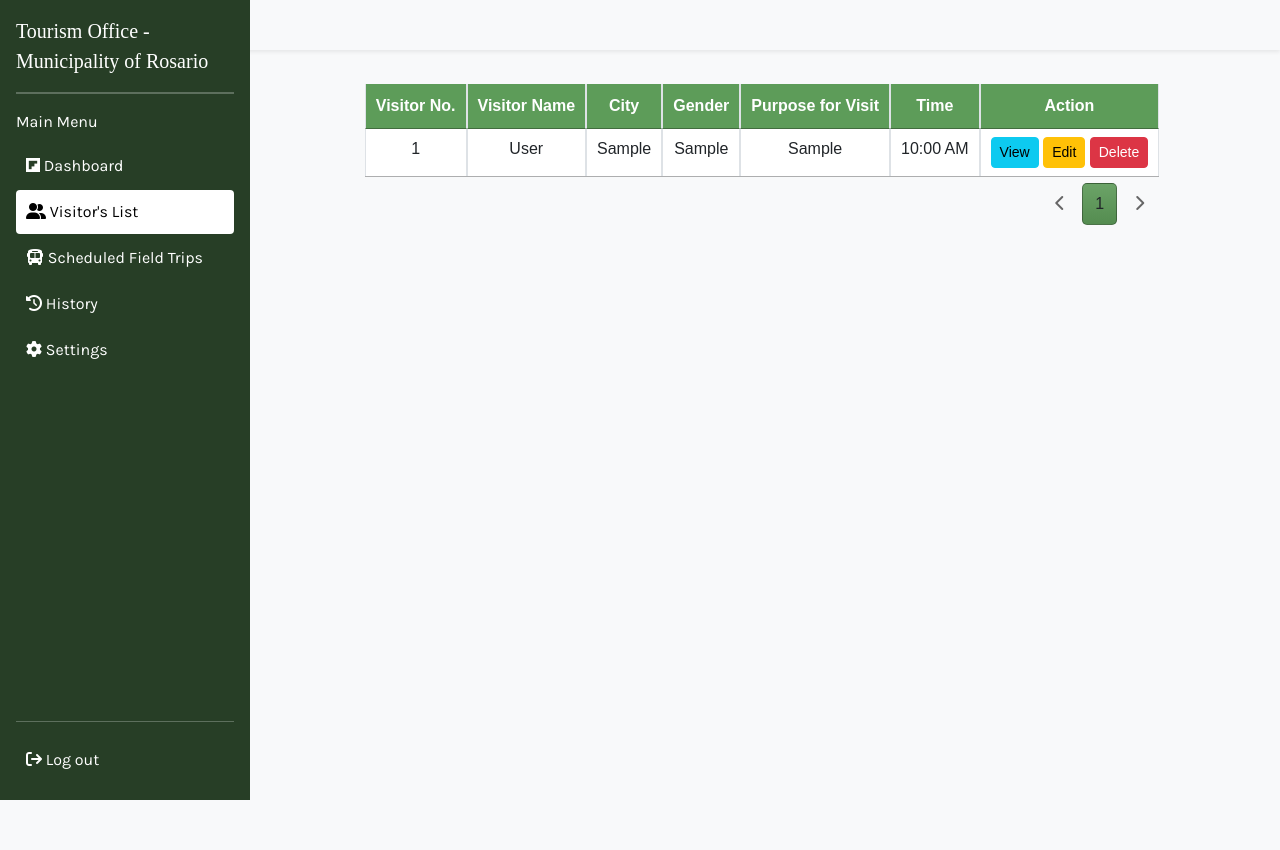
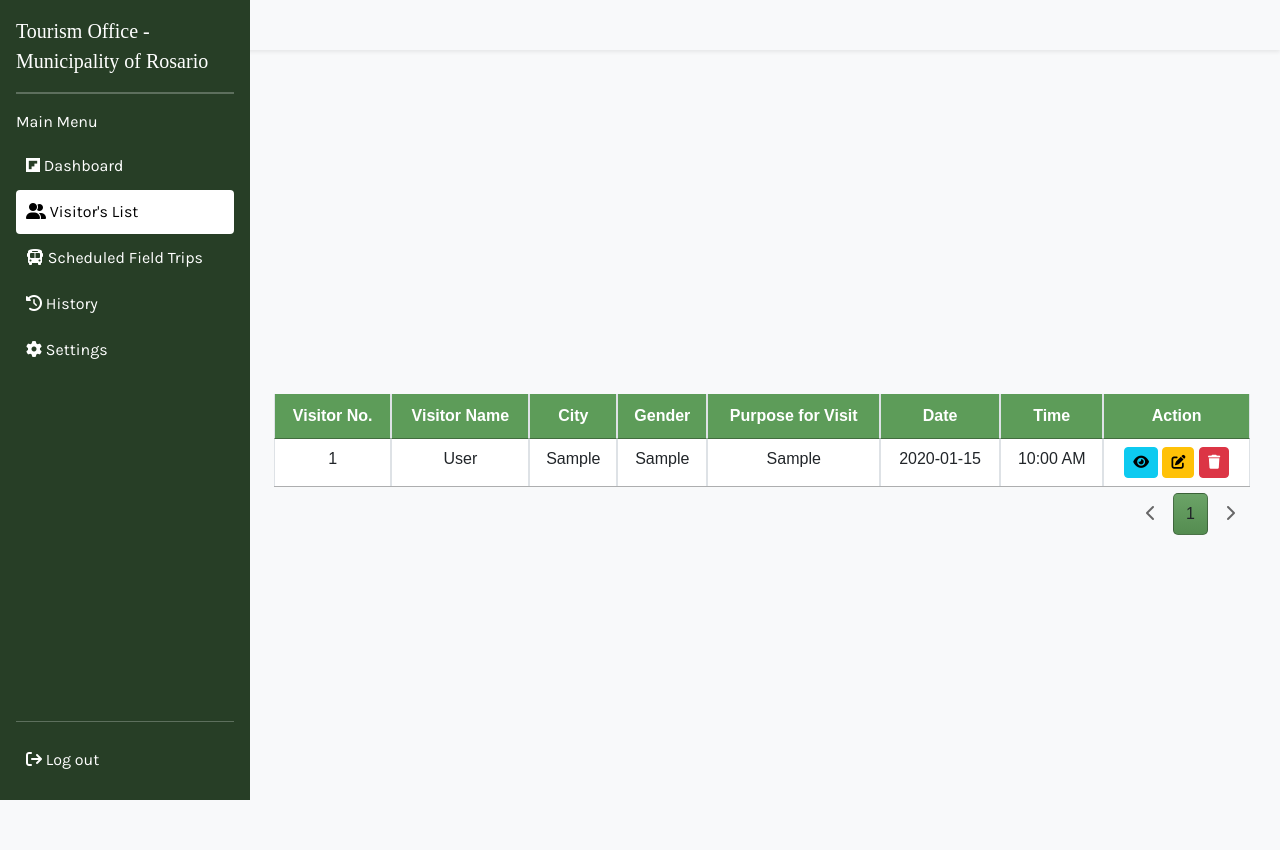
Before and after one commit to damoojiii/oplan_casa, a PHP site: page /visitorslist.php in a window 1280 px wide. Before the commit the page ends 800 px from the top, so only its background shows below. Run offline with PHP 8.4, Linux system fonts and the light colour scheme; the visitor is signed in with stand-in values (Sample User, id 1); tables that the repository leaves empty or names only in its code hold one stand-in row (values such as "Sample post"); some libraries are stand-ins or nearby versions.

Commit message:
may dinagdag lang pi

```diff
--- a/visitorslist.php
+++ b/visitorslist.php
@@ -184,13 +184,6 @@
             --bs-btn-border-color: #5D9C59 !important;
             --bs-btn-hover-bg: #5D9C59 !important;
         }
-
-        #table-container {
-            display: flex;
-            justify-content: center;
-            align-items: center;
-            flex-direction: column;
-        }
     </style>
 </head>
 <body>
@@ -231,8 +224,8 @@
         </div>
     </div>
 
-    <div id="main-content" class="container mt-1 d-flex justify-content-center">
-        <div id="table-container" class="w-100">
+    <div id="main-content" class="container d-flex justify-content-center align-items-center vh-100">
+        <div id="table-container" class="w-100 container-fluid">
             <table id="visitorTable" class="table table-bordered text-center">
                 <thead class="bg-dark text-white">
                     <tr>
@@ -241,26 +234,30 @@
                         <th>City</th>
                         <th>Gender</th>
                         <th>Purpose for Visit</th>
+                        <th>Date</th>
                         <th>Time</th>
                         <th>Action</th>
                     </tr>
                 </thead>
                 <tbody>
                     <?php
-                        $sql = "SELECT visitor_id, fullName, city, gender, reason, time FROM visitors ORDER BY visitor_id ASC";
+                        $sql = "SELECT visitor_id, fullName, city, gender, reason, time, photo FROM visitors ORDER BY visitor_id ASC";
 
                         $stmt = $conn->prepare($sql);
                         $stmt->execute();
                         $result = $stmt->get_result();
 
                         while ($row = $result->fetch_assoc()) {
+                            $formattedDate = date("Y-m-d", strtotime($row['time']));
                             $formattedTime = date("h:i A", strtotime($row['time']));
+
                             echo "<tr>
                                 <td>{$row['visitor_id']}</td>
                                 <td>" . ucwords(strtolower($row['fullName'])) . "</td>
                                 <td>{$row['city']}</td>
                                 <td>{$row['gender']}</td>
                                 <td>{$row['reason']}</td>
+                                <td>{$formattedDate}</td>
                                 <td>{$formattedTime}</td>
                                 <td>
                                     <a href='#'
@@ -274,7 +271,7 @@
                                         data-photo='" . (!empty($row['photo']) ? $row['photo'] : 'default.jpg') . "'
                                         data-bs-toggle='modal'
                                         data-bs-target='#viewVisitorModal'>
-                                        View
+                                        <i class='fa-solid fa-eye'></i>
                                     </a>
                                     <a href='#'
                                         class='btn btn-warning btn-sm edit-btn'
@@ -285,9 +282,9 @@
                                         data-reason='" . htmlspecialchars($row['reason'], ENT_QUOTES, 'UTF-8') . "'
                                         data-bs-toggle='modal'
                                         data-bs-target='#editVisitorModal'>
-                                        Edit
+                                        <i class='fa-solid fa-pen-to-square'></i>
                                     </a>
-                                    <a href='deleteVisitor.php?id={$row['visitor_id']}' class='btn btn-danger btn-sm' onclick='return confirm(\"Are you sure?\")'>Delete</a>
+                                    <a href='deleteVisitor.php?id={$row['visitor_id']}' class='btn btn-danger btn-sm' onclick='return confirm(\"Are you sure?\")'><i class='fa-solid fa-trash'></i></a>
                                 </td>
                             </tr>";
                         }
@@ -309,7 +306,7 @@
                     <div class="modal-body">
                         <div class="row">
                         <div class="col-md-4 text-center">
-                                <img id="visitorPhoto" src="default.jpg" alt="Visitor Photo" class="img-fluid rounded-circle mb-3" style="width: 150px; height: 150px;">
+                            <img id="visitorPhoto" src="default.jpg" alt="Visitor Photo" class="img-fluid mx-auto mb-3" style="width: 150px; height: 150px; border-radius: 10px; border: 2px solid #ddd;">
                         </div>
                             <div class="col-md-8">
                                 <p><strong>Full Name:</strong> <span id="viewFullName"></span></p>
@@ -398,16 +395,15 @@
             }, 500);
         });
 
-        $(document).ready(function () {
-            // Handle the view button click
         $(".view-btn").click(function () {
-                /* var id = $(this).data("id"); */
             var name = $(this).data("name");
             var city = $(this).data("city");
             var gender = $(this).data("gender");
             var reason = $(this).data("reason");
             var time = $(this).data("time");
-                var photo = $(this).data("photo"); // Get the photo URL
+            var photo = $(this).data("photo");
+
+            console.log("Photo filename:", photo);
 
             $("#viewFullName").text(name);
             $("#viewCity").text(city);
@@ -415,15 +411,23 @@
             $("#viewReason").text(reason);
             $("#viewTime").text(time);
 
-                // Set the photo (use a default if empty)
-                if (photo) {
-                    $("#visitorPhoto").attr("src", "uploads/" + photo);
+            var imagePath;
+            if (photo && !photo.includes("uploads/")) {
+                imagePath = "/OPLAN_CASA/uploads/" + photo;
             } else {
-                    $("#visitorPhoto").attr("src", "default.jpg");
+                imagePath = "/OPLAN_CASA/" + photo;
             }
 
+            // Use default image if empty
+            if (!photo || photo.trim() === "") {
+                imagePath = "/OPLAN_CASA/default.jpg";
+            }
+
+            console.log("Final Image Path:", imagePath); // Debugging log
+
+            $("#visitorPhoto").attr("src", imagePath);
+
             $("#viewVisitorModal").modal("show");
-            });
         });
 
         $(document).ready(function () {
```
Lines whose indentation alone changed are shown as unchanged.
